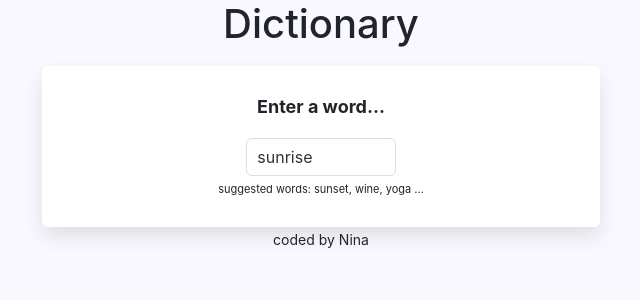
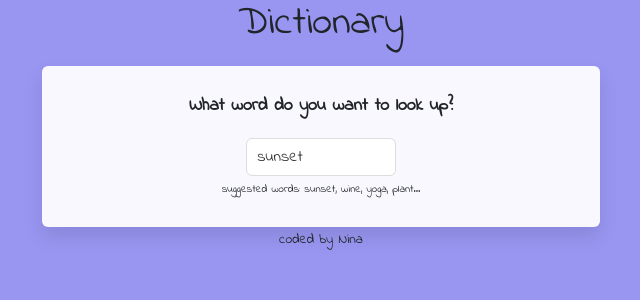
Before and after one commit to NCH1210/react-dictionary-app, a React (Create React App) app: page / in a window 1280 px wide. Shown: the top 300 px of the page, without its empty margins (319-959 px from the left). Built offline with nearby package versions, Linux system fonts and the light colour scheme; no server answers.

Commit message:
adapted Styling

```diff
--- a/public/index.html
+++ b/public/index.html
@@ -31,6 +31,12 @@
       integrity="sha384-1BmE4kWBq78iYhFldvKuhfTAU6auU8tT94WrHftjDbrCEXSU1oBoqyl2QvZ6jIW3"
       crossorigin="anonymous"
     />
+    <link rel="preconnect" href="https://fonts.googleapis.com" />
+    <link rel="preconnect" href="https://fonts.gstatic.com" crossorigin />
+    <link
+      href="https://fonts.googleapis.com/css2?family=Indie+Flower&display=swap"
+      rel="stylesheet"
+    />
     <title>Dictionary App</title>
   </head>
   <body>
--- a/src/App.css
+++ b/src/App.css
@@ -1,5 +1,6 @@
 body {
-  background: #f9f8fe;
+  background-color: #9896f1;
+  font-family: "Indie Flower", cursive;
   text-align: center;
   align-content: center;
 }
--- a/src/App.js
+++ b/src/App.js
@@ -10,7 +10,7 @@ function App() {
         <h1>Dictionary</h1>
 
         <main>
-          <Dictionary defaultKeyword="sunrise" />
+          <Dictionary defaultKeyword="sunset" />
         </main>
         <footer className="text-center">
           <small>coded by Nina</small>
--- a/src/Dictionary.css
+++ b/src/Dictionary.css
@@ -11,7 +11,7 @@
 }
 
 .Dictionary section {
-  background: white;
+  background: #f9f8fe;
   padding: 30px;
   border-radius: 6px;
   box-shadow: 0 10px 20px rgb(0 0 0 / 10%);
--- a/src/Dictionary.js
+++ b/src/Dictionary.js
@@ -1,22 +1,35 @@
 import React, { useState } from "react";
-import "./Dictionary.css";
 import axios from "axios";
 import Results from "./Results";
+import Photos from "./Photos";
+import "./Dictionary.css";
 
 export default function Dictionary(props) {
   let [keyword, setKeyword] = useState(props.defaultKeyword);
   let [results, setResults] = useState(null);
   let [loaded, setLoaded] = useState(false);
+  let [photos, setPhotos] = useState(null);
 
-  function handleResponse(response) {
+  function handleDictionResponse(response) {
     setResults(response.data[0]);
   }
 
+  function handlePexelsResponse(response) {
+    setPhotos(response.data.photos);
+  }
+
   function search() {
-    let apiUrl = `https://api.dictionaryapi.dev/api/v2/entries/en/${keyword}`;
+    // documentation: https://dictionaryapi.dev/e
+    let apiUrl = `https://api.dictionaryapi.dev/api/v2/entries/en_US/${keyword}`;
+    axios.get(apiUrl).then(handleDictionResponse);
 
-    axios.get(apiUrl).then(handleResponse);
+    let pexelsApiKey =
+      "563492ad6f91700001000001fdd29f0808df42bd90c33f42e128fa89";
+    let pexelsApiUrl = `https://api.pexels.com/v1/search?query=${keyword}&per_page=9`;
+    let headers = { Authorization: `Bearer ${pexelsApiKey}` };
+    axios.get(pexelsApiUrl, { headers: headers }).then(handlePexelsResponse);
   }
+
   function handleSubmit(event) {
     event.preventDefault();
     search();
@@ -35,7 +48,7 @@ export default function Dictionary(props) {
     return (
       <div className="Dictionary">
         <section>
-          <h1>Enter a word...</h1>
+          <h1>What word do you want to look up?</h1>
           <form onSubmit={handleSubmit}>
             <input
               type="search"
@@ -43,9 +56,12 @@ export default function Dictionary(props) {
               defaultValue={props.defaultKeyword}
             />
           </form>
-          <div className="hint">suggested words: sunset, wine, yoga ...</div>
+          <div className="hint">
+            suggested words: sunset, wine, yoga, plant...
+          </div>
         </section>
         <Results results={results} />
+        <Photos photos={photos} />
       </div>
     );
   } else {
--- a/src/Phonetic.css
+++ b/src/Phonetic.css
@@ -1,5 +1,5 @@
 .Phonetic {
-  margin: 20px 0;
+  margin: 20px 10px;
 }
 
 .Phonetic a {
@@ -7,7 +7,7 @@
   text-decoration: none;
   padding: 8px 15px;
   font-size: 13px;
-  margin-right: 10px;
+  margin: 10px 10px;
   font-weight: bold;
   border-radius: 20px;
   transition: all 150ms ease-in-out;
@@ -21,4 +21,5 @@
 .Phonetic .text {
   opacity: 0.5;
   font-weight: bold;
+  margin: 10px 10px;
 }
--- a/src/Phonetic.js
+++ b/src/Phonetic.js
@@ -1,5 +1,5 @@
 import React from "react";
-import "./Phonetic";
+import "./Phonetic.css";
 export default function Phonetic(props) {
   console.log(props.phonetic);
   return (
@@ -8,6 +8,7 @@ export default function Phonetic(props) {
         Listen
       </a>
       <br />
+      <br />
       <span className="text"> {props.phonetic.text} </span>
     </div>
   );
--- /dev/null
+++ b/src/Photos.css
@@ -0,0 +1,4 @@
+.Photos img {
+  border-radius: 4px;
+  margin-bottom: 20px;
+}
--- /dev/null
+++ b/src/Photos.js
@@ -0,0 +1,24 @@
+import React from "react";
+import "./Photos.css";
+
+export default function Photos(props) {
+  if (props.photos) {
+    return (
+      <section className="Photos">
+        <div className="row">
+          {props.photos.map(function (photo, index) {
+            return (
+              <div className="col-4" key={index}>
+                <a href={photo.src.original} target="_blank" rel="noreferrer">
+                  <img src={photo.src.landscape} className="img-fluid" />
+                </a>
+              </div>
+            );
+          })}
+        </div>
+      </section>
+    );
+  } else {
+    return null;
+  }
+}
--- a/src/Results.css
+++ b/src/Results.css
@@ -7,4 +7,5 @@
 .Results {
   align-content: center;
   text-align: center;
+  max-height: 30%;
 }
```
